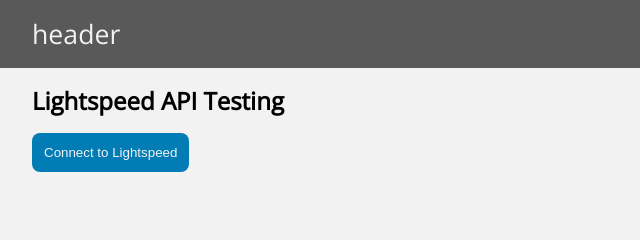
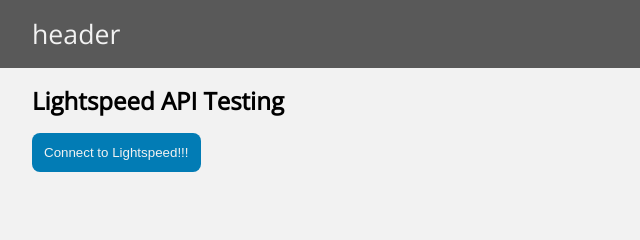
Before and after one commit to Greggoms/juice-menu-v2, a Gatsby site: page / in a window 1280 px wide. Shown: the top 240 px of the page, 0-640 px from the left. Built offline with nearby package versions, Linux system fonts and the light colour scheme; Gatsby itself is replaced by a stand-in of ours.

Commit message:
test update
blh bl;ah

```diff
--- a/src/pages/index.js
+++ b/src/pages/index.js
@@ -28,7 +28,7 @@
             process.env.CLIENT_ID
           }&scope=employee:all&state=${uuid()}`}
         >
-          Connect to Lightspeed
+          Connect to Lightspeed!!!
         </a>
       </button>
     </HomepageContainer>
```
